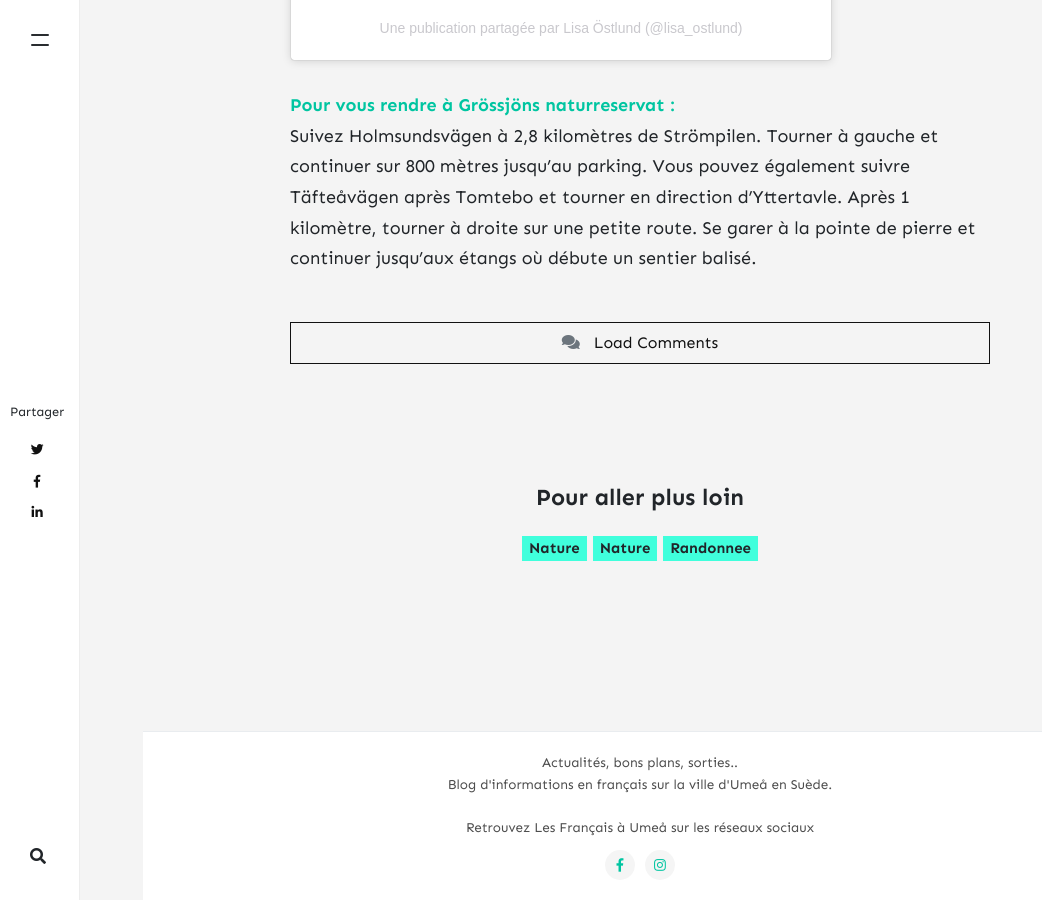
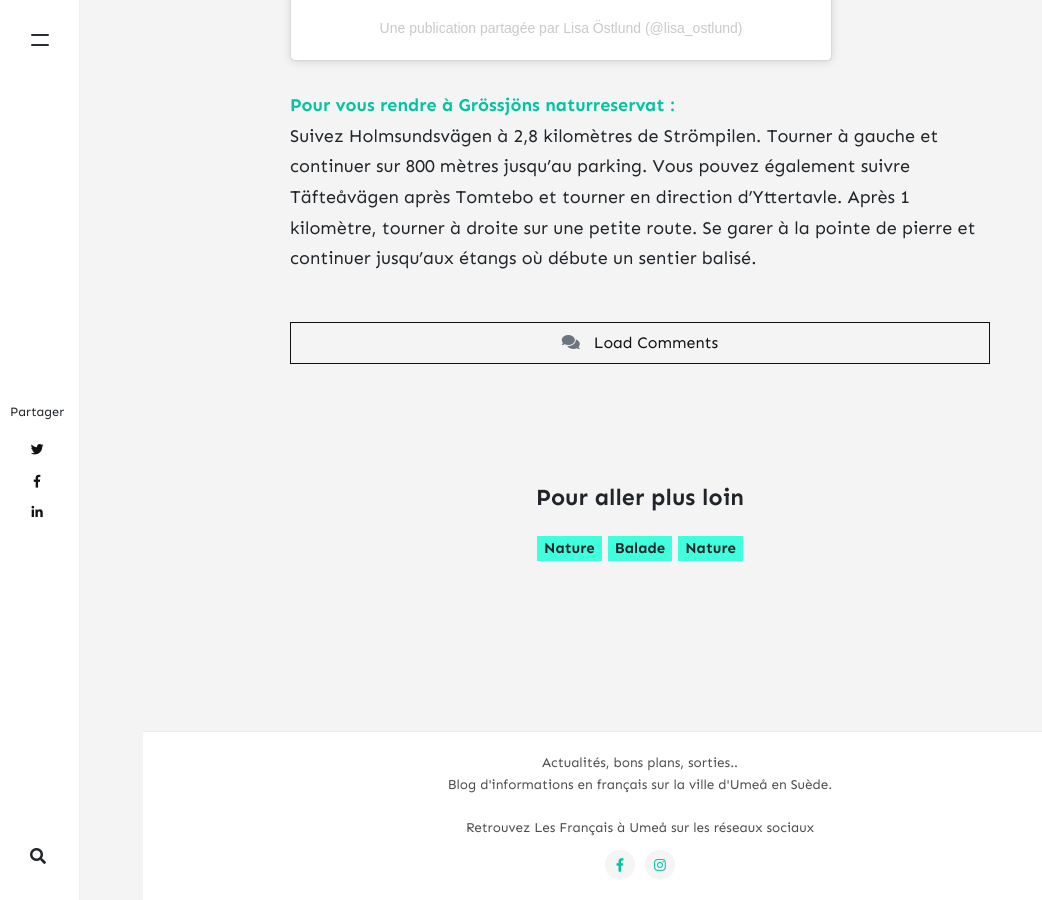
Before and after one commit to Glemniai/lesfrancaisaumea, a Jekyll site: the page built from _posts/2021-06-02-reserve-naturelle-de-Grössjön.md, in a window 1280 px wide and 900 px high, scrolled down 2700 px. Shown: the whole window, without its empty margins (0-1042 px from the left). Built offline with Jekyll 4.4.1, drawn with Linux system fonts in a browser that asks for light colours; nearby versions of some CDN libraries; a script that is not in the unit is left out; comment, search, counter and statistics services are not loaded.

Commit message:
motcs clé catégories

```diff
--- a/_posts/2021-06-02-reserve-naturelle-de-Grössjön.md
+++ b/_posts/2021-06-02-reserve-naturelle-de-Grössjön.md
@@ -2,7 +2,7 @@
 layout: post
 title:  La réserve naturelle de Grössjön
 categories: [ nature ]
-tags: [ nature, randonnee ]
+tags: [ nature, balade ]
 image: https://res.cloudinary.com/dje8bjqno/image/upload/q_30/v1631002785/compressed/Grossjon-naturreservat.jpg "réserve naturelle de Grossjon"
 ---
 <h3> Parmi les nombreuses activités à Umeå, profiter de la nature environnante en fait bien évidemment partie. À quelques minutes de la ville, la réserve naturelle est située dans une zone très boisée bordée par le magnifique lac de Grössjön. Accessible facilement depuis le centre-ville, elle offre un dépaysement total et un endroit parfait pour une grillade ou un fika en pleine nature. </h3>
--- a/assets/css/theme.scss
+++ b/assets/css/theme.scss
@@ -35,9 +35,7 @@ img {
 h1,h2,h3,h4,h5,h6 {
     font-weight:700;
 }
-.site-content {
-    //padding-top:50px;
-}
+
 .sitetag {
     font-weight:700;
     line-height:1.3;
@@ -510,8 +508,7 @@ img, img:hover {
     }
 }
 .related-posts {
-    h2 {
-    }
+
     margin-top:120px;
     .badge {
         font-size: 15px;
```
Also changed, not shown: _posts/2021-06-02-umea-ville-la-moins-polluee-deurope.md (+1 -1 lines), _posts/2021-08-09-umea-fete-ses-400-ans-dhistoire.md (+1 -1 lines).
